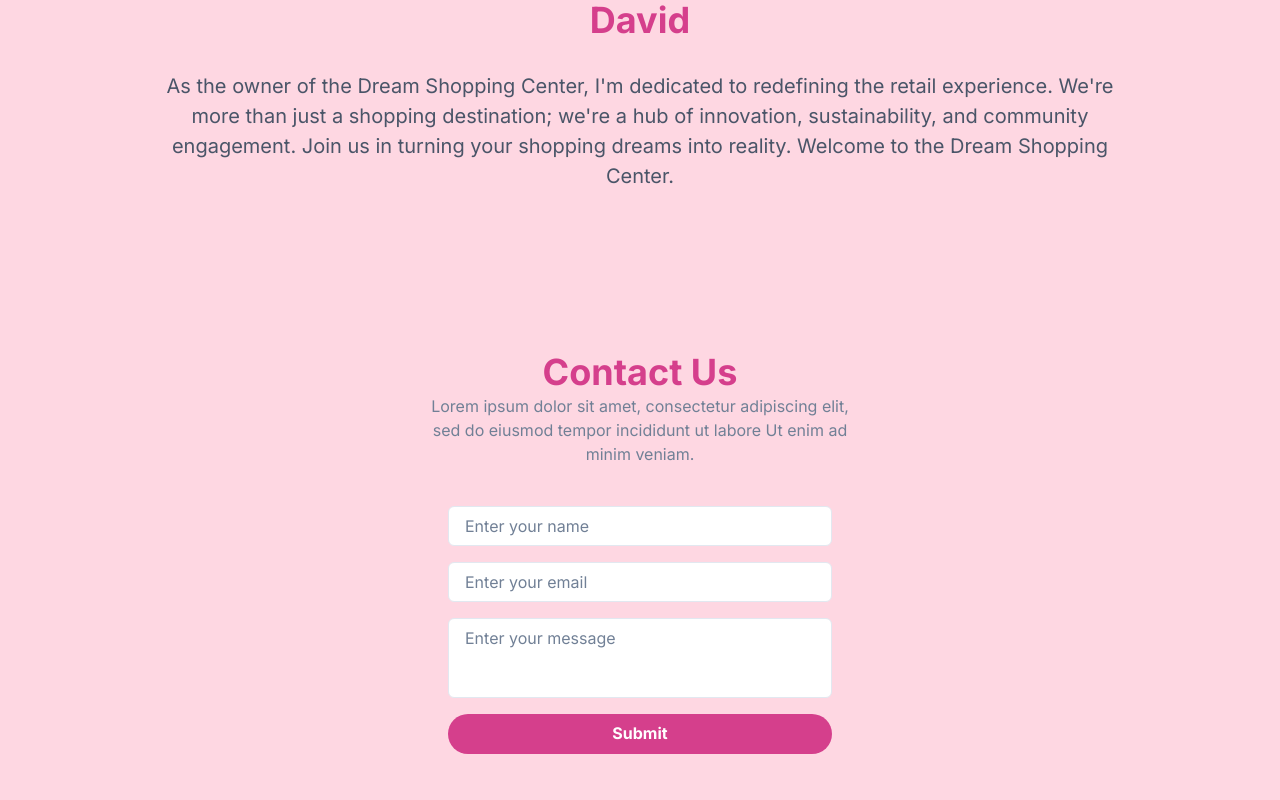
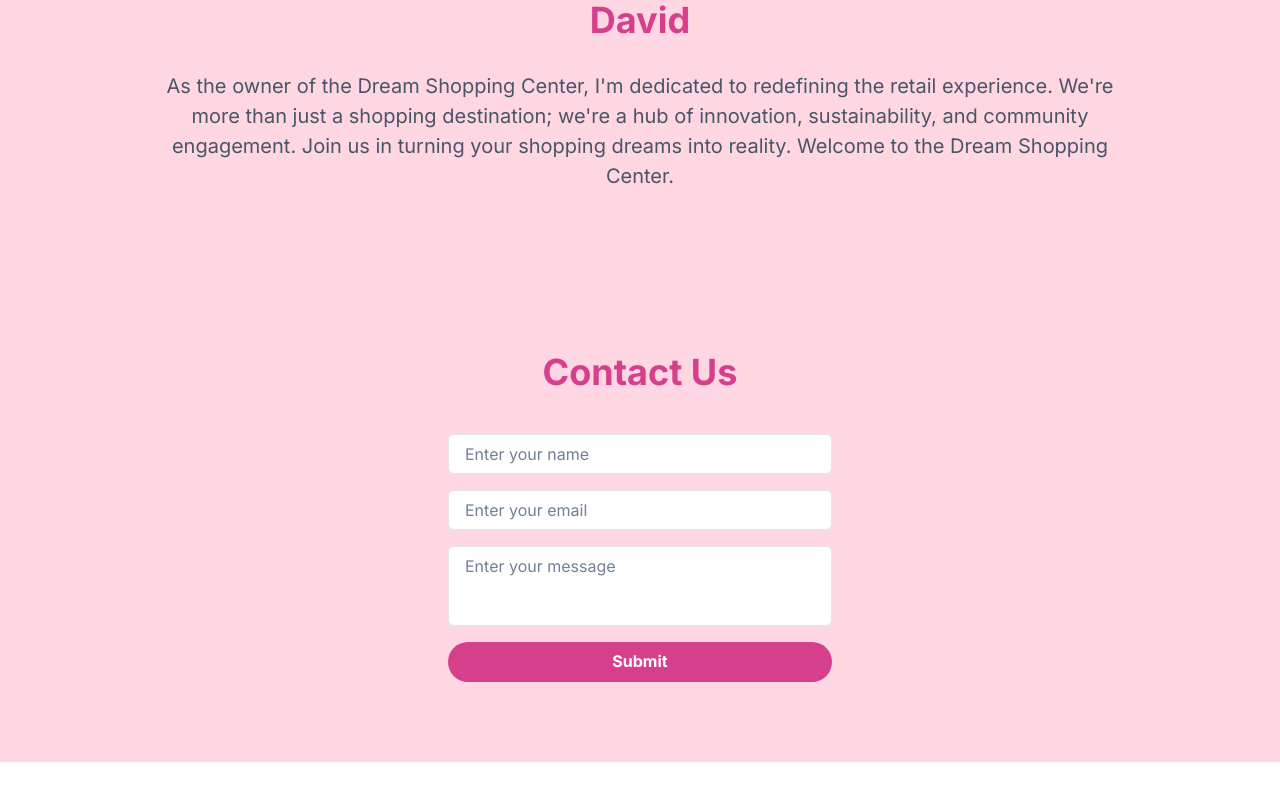
Before and after one commit to EAD-Mid-1/EAD-mid-1-repo, a React (Vite) app: page / in a window 1280 px wide. Shown: the part 2830-3630 px from the top of the page. After the commit the page ends 3592 px from the top, so only its background shows below. Built offline with nearby package versions, Linux system fonts and the light colour scheme.

Commit message:
Sixth commit

```diff
--- a/src/components/Contact.jsx
+++ b/src/components/Contact.jsx
@@ -16,10 +16,7 @@ function Contact() {
         <VStack justifyContent="center" alignItems="center" textAlign="center" gap={10}>
           <Box>
             <Heading color="primary.500">Contact Us</Heading>
-            <Text color="gray.500" maxW="md">
-              Lorem ipsum dolor sit amet, consectetur adipiscing elit, sed do
-              eiusmod tempor incididunt ut labore Ut enim ad minim veniam.
-            </Text>
+
           </Box>
           <VStack spacing={4} w="full" maxW="sm" alignItems="flex-start">
             <Input placeholder="Enter your name" w="full" maxW="sm" bg="white" />
```
